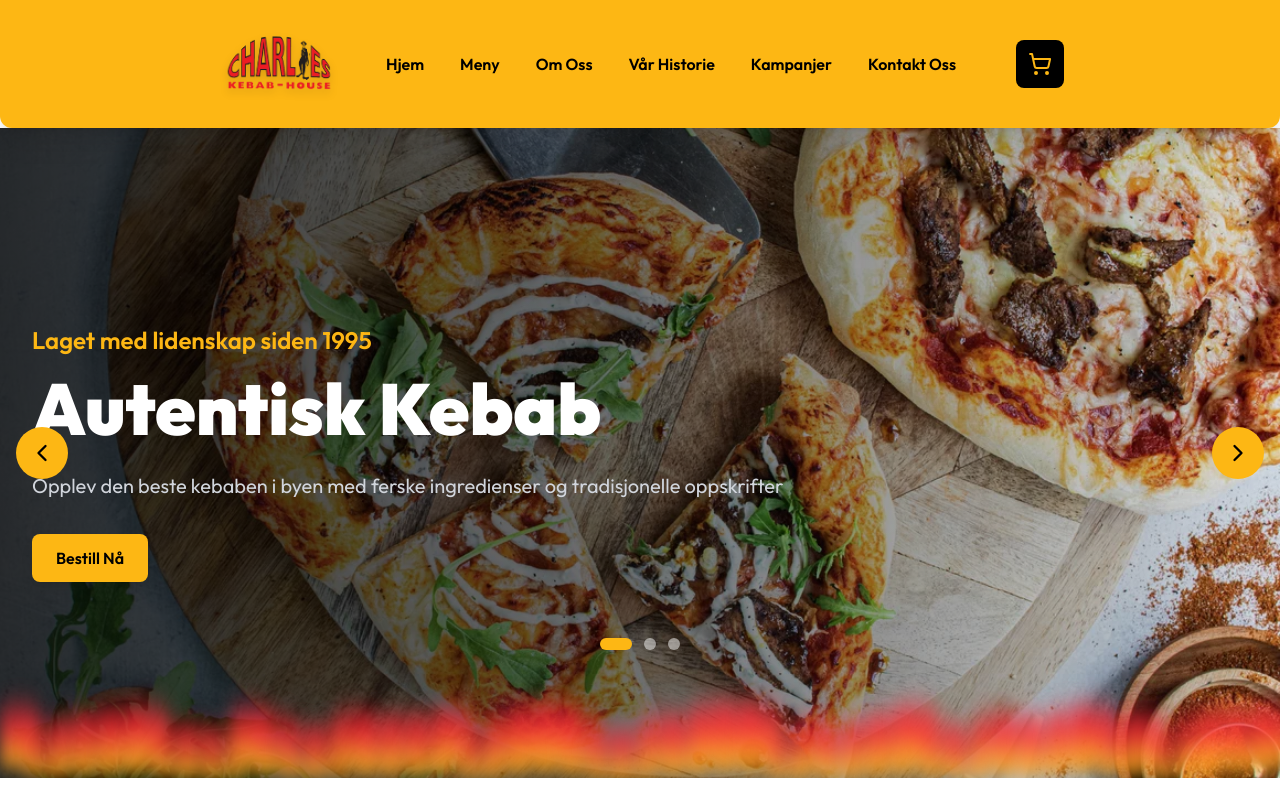
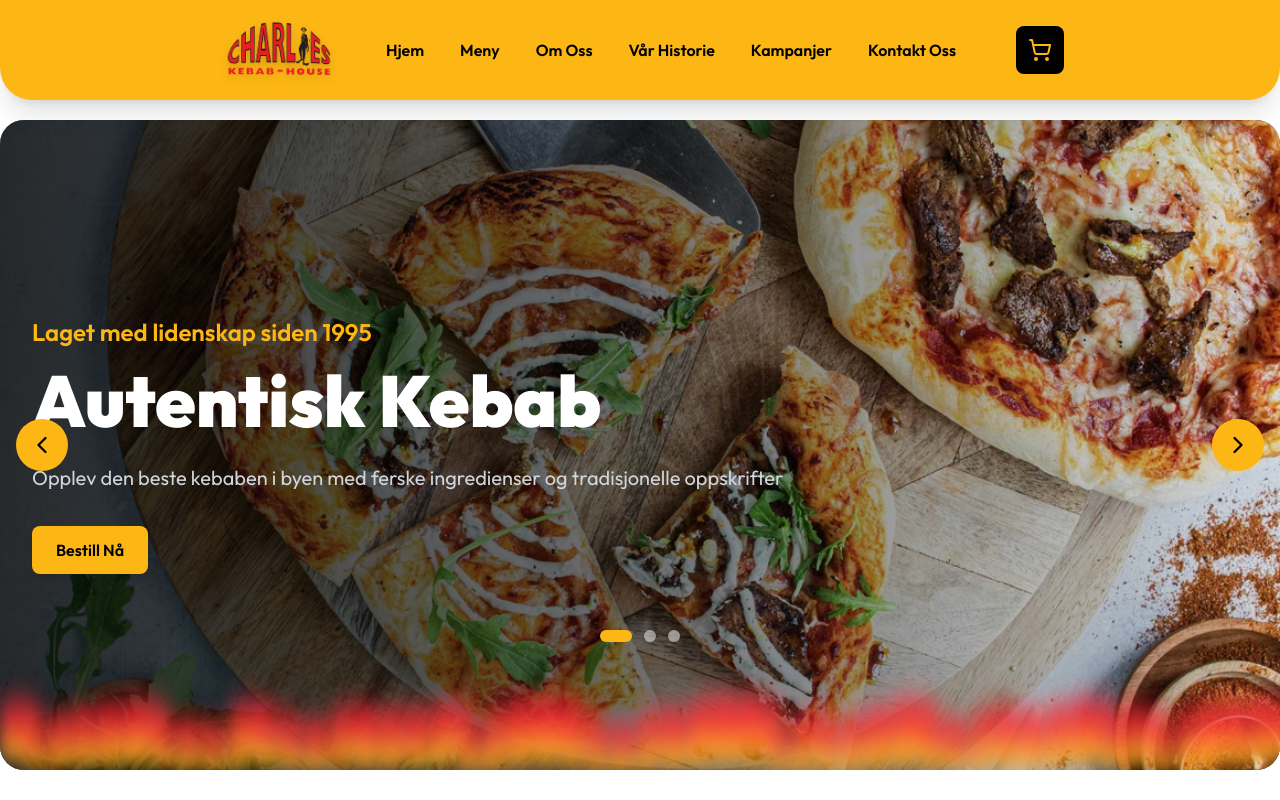
Before and after one commit to eyad207/charlies, a Next.js app: page / in a window 1280 px wide. Shown: the top 800 px of the page. Built offline with nearby package versions, Linux system fonts and the light colour scheme.

Commit message:
Enhance layout and styling for improved UI consistency and accessibility

```diff
--- a/app/components/Carousel.tsx
+++ b/app/components/Carousel.tsx
@@ -103,7 +103,7 @@ export default function Carousel() {
   }
 
   return (
-    <div className='relative w-full h-[500px] xs:h-[400px] sm:h-[700px] md:h-[600px] lg:h-[650px] overflow-hidden bg-gradient-to-br from-black via-gray-900 to-black'>
+    <div className='flex justify-center relative rounded-3xl w-400 h-[500px] xs:h-[400px] sm:h-[700px] md:h-[600px] lg:h-[650px] overflow-hidden bg-gradient-to-br from-black via-gray-900 to-black'>
       <AnimatePresence mode='wait'>
         <motion.div
           key={currentSlide}
--- a/app/components/Header.tsx
+++ b/app/components/Header.tsx
@@ -21,7 +21,7 @@ export default function Header() {
   ]
 
   return (
-    <header className='bg-[#FDB714] shadow-xl sticky top-0 z-50 md:px-50 sm:px-30 rounded-b-xl'>
+    <header className='bg-[#FDB714] mb-5 shadow-xl sticky top-0 z-50 md:px-50 sm:px-30 rounded-b-4xl'>
       <nav className='container mx-auto px-4'>
         <div className='flex justify-between items-center'>
           {/* Logo */}
@@ -33,7 +33,7 @@ export default function Header() {
           >
             <Link
               href='/'
-              className='relative w-24 h-24 md:w-32 md:h-32 hover:scale-110 transition-transform duration-300'
+              className='relative w-24 h-24 md:w-32 md:h-25 hover:scale-110 transition-transform duration-300'
             >
               <Image
                 src='/logo/Charlies logo.png'
--- a/app/globals.css
+++ b/app/globals.css
@@ -2,7 +2,7 @@
 
 :root {
   --background: #ffffff;
-  --foreground: #171717;
+  --foreground: #ffffff;
 }
 
 @theme inline {
@@ -14,8 +14,8 @@
 
 @media (prefers-color-scheme: dark) {
   :root {
-    --background: #0a0a0a;
-    --foreground: #ededed;
+    --background: #ffffff;
+    --foreground: #000000;
   }
 }
 
--- a/app/layout.tsx
+++ b/app/layout.tsx
@@ -23,12 +23,12 @@ export default function RootLayout({
   children: React.ReactNode
 }>) {
   return (
-    <html lang='no'>
-      <body className={`${outfit.className} antialiased bg-white`}>
+    <html lang='no' className='light'>
+      <body className={`${outfit.className} antialiased !bg-white`}>
         <CartProvider>
           <Header />
           <CartSidebar />
-          <main className='min-h-screen'>{children}</main>
+          <main className='min-h-screen bg-white'>{children}</main>
           <Footer />
         </CartProvider>
       </body>
--- a/app/page.tsx
+++ b/app/page.tsx
@@ -51,7 +51,9 @@ export default function Home() {
   return (
     <div className='bg-white'>
       {/* Hero Carousel */}
-      <Carousel />
+      <div className='flex justify-center  '>
+        <Carousel />
+      </div>
 
       {/* Menu Section with Category Filter */}
       <section className='py-20 bg-white'>
```
